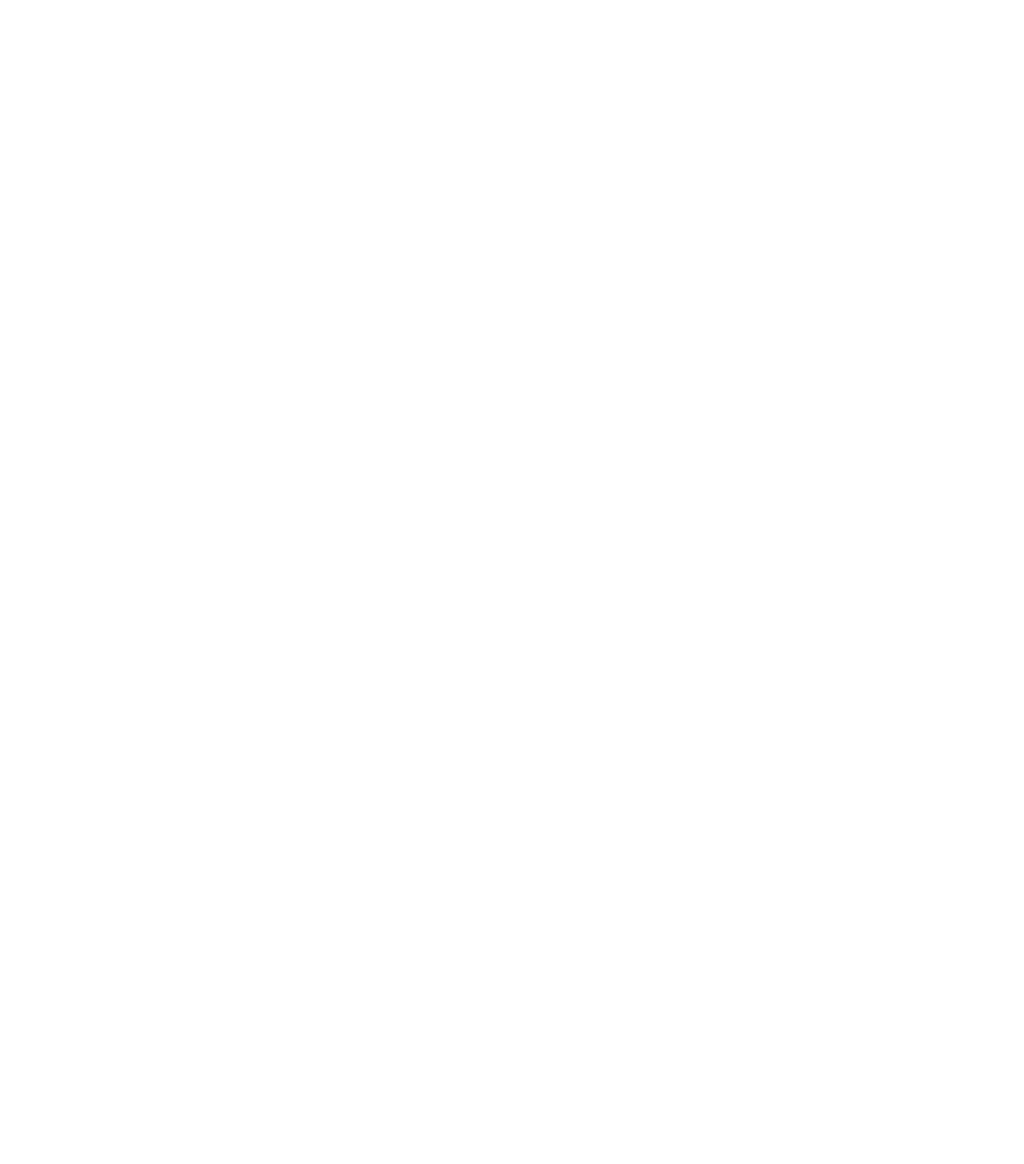
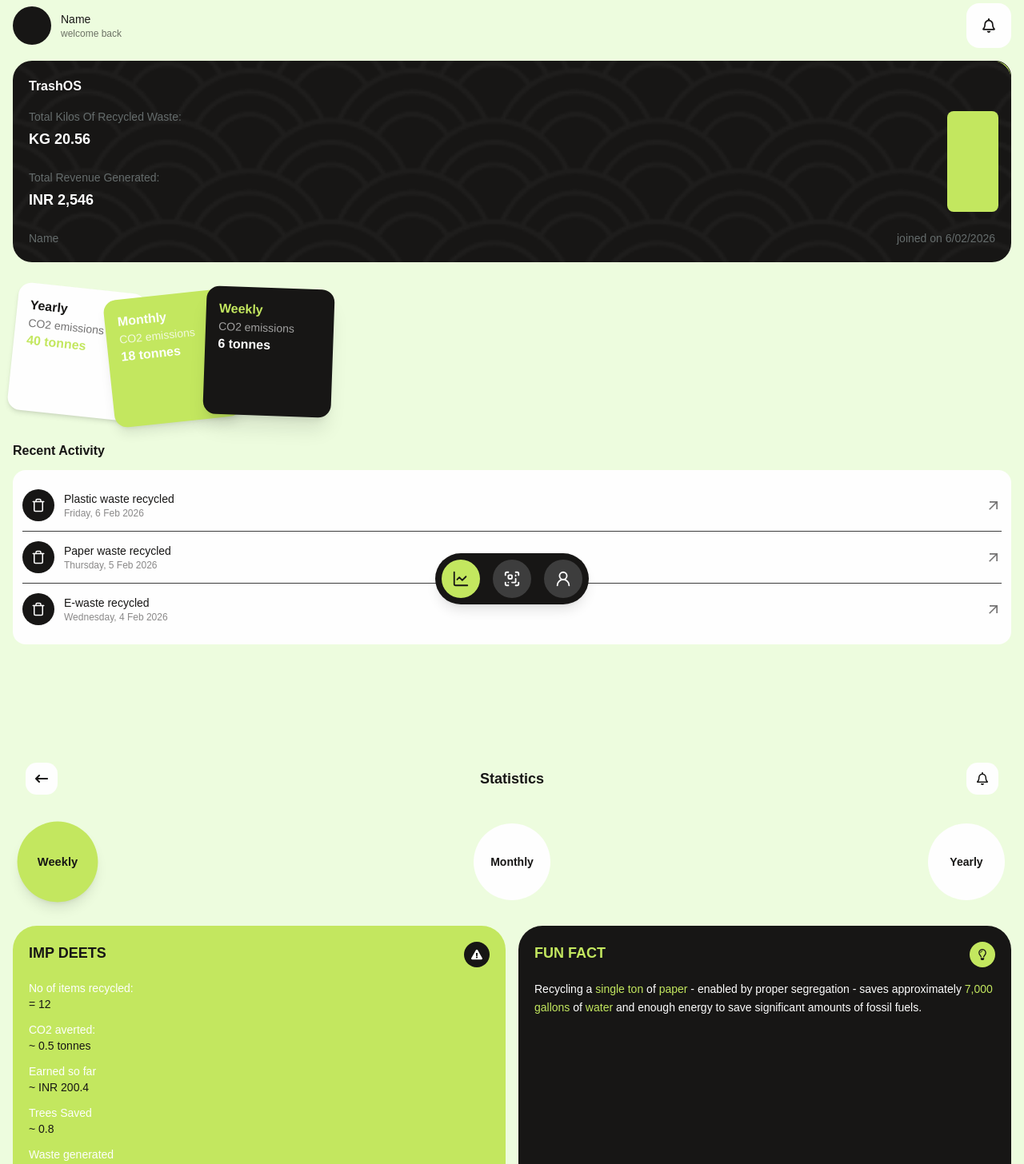
Before and after one commit to TanujTS/trashos-frontend, a Next.js app: page / in a window 1280 px wide. Shown: the part 20-1476 px from the top of the page at 80% size. Before the commit the page ends 800 px from the top, so only its background shows below. Built offline with nearby package versions, Linux system fonts and the light colour scheme.

Commit message:
feat: add statistics and globalcss

```diff
--- a/src/app/globals.css
+++ b/src/app/globals.css
@@ -42,84 +42,85 @@
   --radius-md: calc(var(--radius) - 2px);
   --radius-lg: var(--radius);
   --radius-xl: calc(var(--radius) + 4px);
-  --radius-2xl: calc(var(--radius) + 8px);
-  --radius-3xl: calc(var(--radius) + 12px);
-  --radius-4xl: calc(var(--radius) + 16px);
+  --color-trash-dark-green: #ABC339;
+  --font-sans: "Herokid Bold Narrow", sans-serif;
+  --font-area: "Area Extended", sans-serif;
 }
 
 :root {
-  --background: oklch(1 0 0);
-  --foreground: oklch(0.145 0 0);
-  --card: oklch(1 0 0);
-  --card-foreground: oklch(0.145 0 0);
-  --popover: oklch(1 0 0);
-  --popover-foreground: oklch(0.145 0 0);
-  --primary: oklch(0.61 0.11 222);
-  --primary-foreground: oklch(0.98 0.02 201);
-  --secondary: oklch(0.967 0.001 286.375);
-  --secondary-foreground: oklch(0.21 0.006 285.885);
-  --muted: oklch(0.97 0 0);
-  --muted-foreground: oklch(0.556 0 0);
-  --accent: oklch(0.97 0 0);
-  --accent-foreground: oklch(0.205 0 0);
+  --background: #EDFCDE;
+  --foreground: #171615;
+  --card: #FEFEFE;
+  --card-foreground: #171615;
+  --popover: #FEFEFE;
+  --popover-foreground: #171615;
+  --primary: #C3E75F;
+  --primary-foreground: #171615;
+  --secondary: #3D3D3D;
+  --secondary-foreground: #FEFEFE;
+  --muted: #EDFCDE;
+  --muted-foreground: #3D3D3D;
+  --accent: #C3E75F;
+  --accent-foreground: #171615;
   --destructive: oklch(0.58 0.22 27);
-  --border: oklch(0.922 0 0);
-  --input: oklch(0.922 0 0);
-  --ring: oklch(0.708 0 0);
+  --border: #3D3D3D;
+  --input: #3D3D3D;
+  --ring: #C3E75F;
   --chart-1: oklch(0.87 0.12 207);
   --chart-2: oklch(0.80 0.13 212);
   --chart-3: oklch(0.71 0.13 215);
   --chart-4: oklch(0.61 0.11 222);
   --chart-5: oklch(0.52 0.09 223);
   --radius: 0.625rem;
-  --sidebar: oklch(0.985 0 0);
-  --sidebar-foreground: oklch(0.145 0 0);
-  --sidebar-primary: oklch(0.61 0.11 222);
-  --sidebar-primary-foreground: oklch(0.98 0.02 201);
-  --sidebar-accent: oklch(0.97 0 0);
-  --sidebar-accent-foreground: oklch(0.205 0 0);
-  --sidebar-border: oklch(0.922 0 0);
-  --sidebar-ring: oklch(0.708 0 0);
+  --sidebar: #FEFEFE;
+  --sidebar-foreground: #171615;
+  --sidebar-primary: #C3E75F;
+  --sidebar-primary-foreground: #171615;
+  --sidebar-accent: #EDFCDE;
+  --sidebar-accent-foreground: #171615;
+  --sidebar-border: #3D3D3D;
+  --sidebar-ring: #C3E75F;
 }
 
 .dark {
-  --background: oklch(0.145 0 0);
-  --foreground: oklch(0.985 0 0);
-  --card: oklch(0.205 0 0);
-  --card-foreground: oklch(0.985 0 0);
-  --popover: oklch(0.205 0 0);
-  --popover-foreground: oklch(0.985 0 0);
-  --primary: oklch(0.71 0.13 215);
-  --primary-foreground: oklch(0.30 0.05 230);
-  --secondary: oklch(0.274 0.006 286.033);
-  --secondary-foreground: oklch(0.985 0 0);
-  --muted: oklch(0.269 0 0);
-  --muted-foreground: oklch(0.708 0 0);
-  --accent: oklch(0.371 0 0);
-  --accent-foreground: oklch(0.985 0 0);
+  --background: #171615;
+  --foreground: #EDFCDE;
+  --card: #3D3D3D;
+  --card-foreground: #EDFCDE;
+  --popover: #3D3D3D;
+  --popover-foreground: #EDFCDE;
+  --primary: #C3E75F;
+  --primary-foreground: #171615;
+  --secondary: #FEFEFE;
+  --secondary-foreground: #171615;
+  --muted: #3D3D3D;
+  --muted-foreground: #EDFCDE;
+  --accent: #C3E75F;
+  --accent-foreground: #171615;
   --destructive: oklch(0.704 0.191 22.216);
-  --border: oklch(1 0 0 / 10%);
-  --input: oklch(1 0 0 / 15%);
-  --ring: oklch(0.556 0 0);
+  --border: #EDFCDE;
+  --input: #EDFCDE;
+  --ring: #C3E75F;
   --chart-1: oklch(0.87 0.12 207);
   --chart-2: oklch(0.80 0.13 212);
   --chart-3: oklch(0.71 0.13 215);
   --chart-4: oklch(0.61 0.11 222);
   --chart-5: oklch(0.52 0.09 223);
-  --sidebar: oklch(0.205 0 0);
-  --sidebar-foreground: oklch(0.985 0 0);
-  --sidebar-primary: oklch(0.80 0.13 212);
-  --sidebar-primary-foreground: oklch(0.30 0.05 230);
-  --sidebar-accent: oklch(0.269 0 0);
-  --sidebar-accent-foreground: oklch(0.985 0 0);
-  --sidebar-border: oklch(1 0 0 / 10%);
-  --sidebar-ring: oklch(0.556 0 0);
+  --sidebar: #171615;
+  --sidebar-foreground: #EDFCDE;
+  --sidebar-primary: #C3E75F;
+  --sidebar-primary-foreground: #171615;
+  --sidebar-accent: #3D3D3D;
+  --sidebar-accent-foreground: #EDFCDE;
+  --sidebar-border: #EDFCDE;
+  --sidebar-ring: #C3E75F;
 }
 
 @layer base {
   * {
     @apply border-border outline-ring/50;
   }
+
   body {
     @apply bg-background text-foreground;
   }
--- a/src/app/page.tsx
+++ b/src/app/page.tsx
@@ -1,10 +1,13 @@
 import { ComponentExample } from "@/components/component-example";
 import Navbar from "@/components/navbar";
 import Dashboard from "@/pages/dashboard";
+import Statistics from "@/pages/statistics";
 
 export default function Page() {
   return (
-    <div></div>
-
+    <>
+    <Dashboard/>
+    <Statistics />
+</>
   );
 }
--- a/src/components/activity-item.tsx
+++ b/src/components/activity-item.tsx
@@ -13,19 +13,19 @@ export default function ActivityItem({
 
       <div className="flex items-center gap-3">
         {/* Icon */}
-        <div className="h-10 w-10 rounded-full bg-black text-white flex items-center justify-center">
+        <div className="h-10 w-10 rounded-full bg-foreground text-secondary-foreground flex items-center justify-center">
           <Trash size={18} />
         </div>
 
         {/* Text */}
         <div>
-          <p className="text-sm font-medium text-black">{item}</p>
-          <p className="text-xs text-black/50">{date}</p>
+          <p className="text-sm font-medium text-foreground">{item}</p>
+          <p className="text-xs text-foreground/50">{date}</p>
         </div>
       </div>
 
       {/* Arrow */}
-      <MdOutlineArrowOutward className="text-xl text-black/60" />
+      <MdOutlineArrowOutward className="text-xl text-foreground/60" />
     </div>
   );
 }
--- a/src/components/header.tsx
+++ b/src/components/header.tsx
@@ -8,15 +8,15 @@ export default function Header({ name }: HeaderProps) {
   return (
     <div className="flex items-center justify-between">
       <div className="flex items-center gap-3">
-        <div className="h-12 w-12 rounded-full bg-black" />
+        <div className="h-12 w-12 rounded-full bg-foreground" />
         <div>
-          <p className="text-sm font-medium">{name}</p>
-          <p className="text-xs text-black/60">welcome back</p>
+          <p className="text-sm font-medium text-foreground">{name}</p>
+          <p className="text-xs text-foreground/60">welcome back</p>
         </div>
       </div>
 
-      <div className="h-14 w-14 rounded-2xl bg-white flex items-center justify-center">
-        <FaRegBell className="text-black text-lg" />
+      <div className="h-14 w-14 rounded-2xl bg-card flex items-center justify-center">
+        <FaRegBell className="text-foreground text-lg" />
       </div>
     </div>
   );
--- a/src/components/navbar.tsx
+++ b/src/components/navbar.tsx
@@ -13,13 +13,13 @@ export default function Navbar() {
         cursor-pointer
         transition-all duration-300 ease-out
         ${active === index
-            ? "bg-[#C3E75F] text-black"
-            : "bg-[#3D3D3D] text-white"}
+      ? "bg-primary text-primary-foreground"
+      : "bg-secondary text-secondary-foreground"}
         `;
 
   return (
     <nav className="fixed bottom-6 left-1/2 -translate-x-1/2 z-50">
-            <div className="flex items-center gap-4 p-2 bg-black rounded-full shadow-lg">
+      <div className="flex items-center gap-4 p-2 bg-foreground rounded-full shadow-lg">
 
         <div onClick={() => setActive(0)} className={iconClasses(0)}>
           <ChartLine size={22} />
--- a/src/components/period-card.tsx
+++ b/src/components/period-card.tsx
@@ -19,15 +19,15 @@ export default function PeriodCards({
           w-40
           h-40
           rounded-2xl
-          bg-white
+          bg-card
           p-4
           shadow-md
           rotate-z-6
         "
       >
-        <p className="font-semibold text-black">Yearly</p>
-        <p className="text-sm text-black/60">CO2 emissions</p>
-        <p className="text-[#C3E75F] font-semibold">
+        <p className="font-semibold text-foreground">Yearly</p>
+        <p className="text-sm text-foreground/60">CO2 emissions</p>
+        <p className="text-primary font-semibold">
           {yearly} tonnes
         </p>
       </div>
@@ -41,15 +41,15 @@ export default function PeriodCards({
           w-40
           h-40
           rounded-2xl
-          bg-[#C3E75F]
+          bg-primary
           p-4
           shadow-lg
           -rotate-z-6
         "
       >
-        <p className="font-semibold text-white">Monthly</p>
-        <p className="text-sm text-white/80">CO2 emissions</p>
-        <p className="text-white font-semibold">
+        <p className="font-semibold text-secondary-foreground">Monthly</p>
+        <p className="text-sm text-secondary-foreground/80">CO2 emissions</p>
+        <p className="text-secondary-foreground font-semibold">
           {monthly} tonnes
         </p>
       </div>
@@ -62,15 +62,15 @@ export default function PeriodCards({
           w-40
           h-40
           rounded-2xl
-          bg-black
+          bg-foreground
           p-4
           shadow-xl
           rotate-z-2
         "
       >
-        <p className="font-semibold text-[#C3E75F]">Weekly</p>
-        <p className="text-sm text-white/60">CO2 emissions</p>
-        <p className="text-white font-semibold">
+        <p className="font-semibold text-primary">Weekly</p>
+        <p className="text-sm text-secondary-foreground/60">CO2 emissions</p>
+        <p className="text-secondary-foreground font-semibold">
           {weekly} tonnes
         </p>
       </div>
--- a/src/components/stats-card.tsx
+++ b/src/components/stats-card.tsx
@@ -30,7 +30,7 @@ export default function StatsCard({
       >
 
         {/* Vertical Rectangle Decoration */}
-        <div className="absolute right-4 top-1/2 -translate-y-1/2 w-16 h-1/2 bg-[#C3E75F] rounded-md" />
+        <div className="absolute right-4 top-1/2 -translate-y-1/2 w-16 h-1/2 bg-primary rounded-md" />
 
         {/* Content */}
         <div className="relative p-5">
--- /dev/null
+++ b/src/components/up-nav.tsx
@@ -0,0 +1,29 @@
+import { FaArrowLeftLong } from "react-icons/fa6";
+import { FaRegBell } from "react-icons/fa";
+
+interface UpNavProps {
+  title: string;
+}
+
+export default function UpNav({ title }: UpNavProps) {
+  return (
+    <div className="flex items-center justify-between px-4 py-3">
+
+      {/* Back */}
+      <div className="flex items-center justify-center w-10 h-10 bg-card rounded-xl">
+        <FaArrowLeftLong className="text-foreground" />
+      </div>
+
+      {/* Title */}
+      <h1 className="text-lg font-semibold text-foreground">
+        {title}
+      </h1>
+
+      {/* Bell */}
+      <div className="flex items-center justify-center w-10 h-10 bg-card rounded-xl">
+        <FaRegBell className="text-foreground" />
+      </div>
+
+    </div>
+  );
+}
--- a/src/pages/dashboard.tsx
+++ b/src/pages/dashboard.tsx
@@ -38,11 +38,11 @@ export default function Dashboard() {
   ];
 
   return (
-        <div className="min-h-screen bg-[#EDFCDE] px-4 pt-6 pb-28">
-
+    <div className="min-h-screen bg-background px-4 pt-6 pb-28 font-sans">
+      {/* Header */}
       <Header name="Name" />
 
-        <button className="absolute top-24 right-4 bg-[#C3E75F] text-black px-6 py-2 rounded-full flex items-center gap-2 text-sm font-medium border-1 border-black">
+      <button className="absolute top-24 right-4 bg-primary text-foreground px-6 py-2 rounded-full flex items-center gap-2 text-sm font-medium border-1 border-foreground">
         <IoCameraOutline size={18} />
         Scan now
       </button>
@@ -64,9 +64,9 @@ export default function Dashboard() {
 
 
       <div className="mt-8">
-            <h3 className="mb-3 font-semibold">Recent Activity</h3>
+        <h3 className="mb-3 font-semibold text-foreground">Recent Activity</h3>
 
-            <div className="rounded-2xl bg-white p-3">
+        <div className="rounded-2xl bg-card p-3">
           {activities.map((activity) => (
             <ActivityItem
               key={activity.id}
--- /dev/null
+++ b/src/pages/statistics.tsx
@@ -0,0 +1,116 @@
+"use client";
+
+import { useState } from 'react';
+import { FaExclamationTriangle, FaRegLightbulb } from "react-icons/fa";
+import UpNav from "@/components/up-nav";
+import Navbar from "@/components/navbar";
+
+export default function Statistics() {
+    const [selectedPeriod, setSelectedPeriod] = useState('Weekly');
+    const periods = ['Weekly', 'Monthly', 'Yearly'];
+
+    // Simulated props/data for IMP DEETS
+    const impDeets = {
+        recycledItems: 12,
+        co2Averted: 0.5, // tonnes
+        earned: 200.4,   // INR
+        treesSaved: 0.8,
+        wasteGenerated: 4.3, // kg
+        fuelSaved: 13.7 // L
+    };
+
+    return (
+        <div className="min-h-screen bg-background px-4 pt-6 pb-28 font-sans">
+            <UpNav title="Statistics" />
+
+            {/* Period Selector */}
+            <div className="flex justify-between items-center mt-6 px-2">
+                {periods.map((period) => (
+                    <button
+                        key={period}
+                        onClick={() => setSelectedPeriod(period)}
+                        className={`
+                            h-24 w-24 rounded-full flex items-center justify-center text-sm font-semibold transition-all duration-300
+                            ${selectedPeriod === period
+                                ? 'bg-primary text-foreground scale-105 shadow-lg'
+                                : 'bg-card text-foreground hover:bg-card'}
+                        `}
+                    >
+                        {period}
+                    </button>
+                ))}
+            </div>
+
+            {/* Vertical Rectangles */}
+            <div className="flex gap-4 mt-8 h-auto">
+                {/* Left Card - IMP DEETS (Green) */}
+                <div className="flex-1 bg-primary rounded-[30px] p-5 flex flex-col gap-4">
+                    <div className="flex justify-between items-start">
+                        <h3 className="font-bold text-lg text-primary-foreground">IMP DEETS</h3>
+                        <div className="h-8 w-8 rounded-full bg-foreground flex items-center justify-center text-secondary-foreground text-sm">
+                            <FaExclamationTriangle />
+                        </div>
+                    </div>
+
+                    <div className="space-y-3 text-sm font-medium text-primary-foreground">
+                        <div>
+                            <p className='text-secondary-foreground'>No of items recycled:</p>
+                            <p>= {impDeets.recycledItems}</p>
+                        </div>
+                        <div>
+                            <p className='text-secondary-foreground'>CO2 averted:</p>
+                            <p>~ {impDeets.co2Averted} tonnes</p>
+                        </div>
+                        <div>
+                            <p className='text-secondary-foreground'>Earned so far</p>
+                            <p>~ INR {impDeets.earned}</p>
+                        </div>
+                        <div>
+                            <p className='text-secondary-foreground'>Trees Saved</p>
+                            <p>~ {impDeets.treesSaved}</p>
+                        </div>
+                        <div>
+                            <p className='text-secondary-foreground'>Waste generated</p>
+                            <p>~ {impDeets.wasteGenerated}kg</p>
+                        </div>
+                        <div>
+                            <p className='text-secondary-foreground'>Fuel Saved</p>
+                            <p>~ {impDeets.fuelSaved}L</p>
+                        </div>
+                    </div>
+                </div>
+
+                {/* Right Card - FUN FACT (Black) */}
+                <div className="flex-1 bg-foreground rounded-[30px] p-5 flex flex-col gap-4 relative overflow-hidden">
+                    <div className="flex justify-between items-start">
+                        <h3 className="font-bold text-lg text-primary">FUN FACT</h3>
+                        <div className="h-8 w-8 rounded-full bg-primary flex items-center justify-center text-primary-foreground text-sm">
+                            <FaRegLightbulb />
+                        </div>
+                    </div>
+
+                    <div className="text-sm leading-relaxed text-secondary-foreground">
+                        <p>
+                            Recycling a <span className="text-primary">single ton</span> of <span className="text-primary">paper</span> -
+                            enabled by proper segregation - saves approximately
+                            <span className="text-primary"> 7,000 gallons</span> of <span className="text-primary">water</span> and enough energy
+                            to save significant amounts of fossil fuels.
+                        </p>
+                    </div>
+                </div>
+            </div>
+
+            {/* Overview */}
+            <h2 className="mt-8 text-xl font-bold text-foreground">Overview</h2>
+
+            {/* White Rectangle Box (Graph Placeholder) */}
+            <div className="mt-4 w-full bg-card rounded-[30px] h-64 p-6 border border-foreground flex items-center justify-center text-center">
+                <p className="text-foreground font-medium max-w-[200px]">
+                    graph of co2 averted and fuel saved
+                </p>
+            </div>
+
+            <Navbar />
+        </div>
+    );
+}
```
Lines whose indentation alone changed are shown as unchanged.
